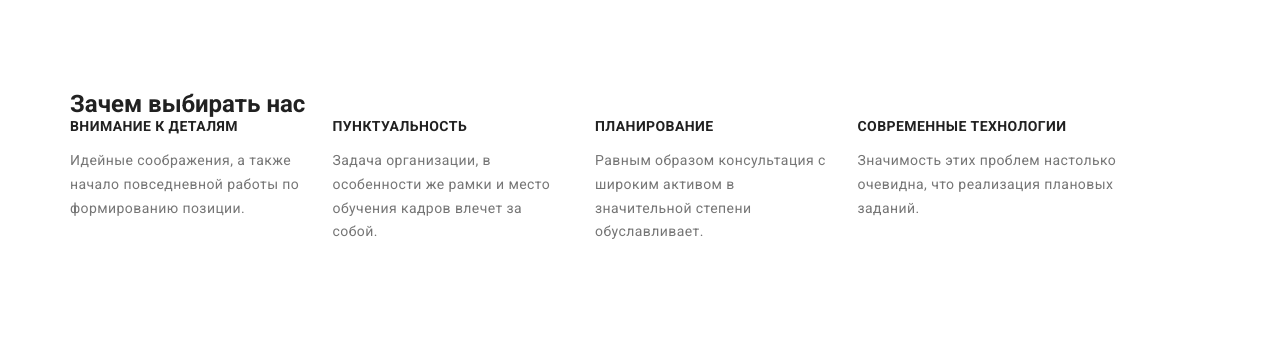
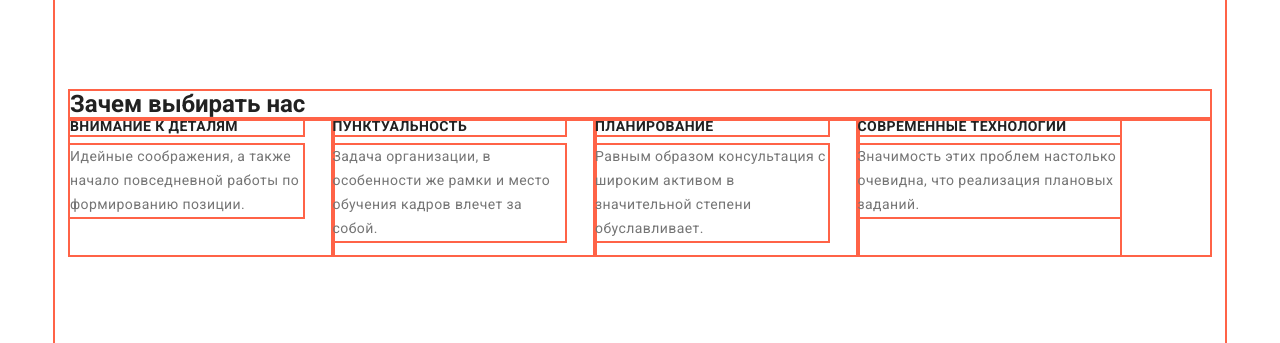
Before and after one commit to rmnmaksimenko/goit-markup-hw-03, a plain HTML site: page index.html in a window 1280 px wide. Shown: the part 216-559 px from the top of the page. Drawn offline with nearby package versions, Linux system fonts and the light colour scheme.

Commit message:
подправлен margin в why us

```diff
--- a/css/styles.css
+++ b/css/styles.css
@@ -26,7 +26,7 @@ body {
 /* контур */
 
 * {
-  /* outline: 2px solid tomato; */
+  outline: 2px solid tomato;
 }
 
 h1,
@@ -122,8 +122,10 @@ nav {
 
 .why-us-paragraph {
   font-size: 14px;
-  line-height: 1.71;
+  line-height: 1.714;
   letter-spacing: 0.03em;
+  margin-top: 10px;
+  /* margin-bottom: 0; */
 }
 
 /* - - - раздел "чем мы занимаемся" - - - */
```
